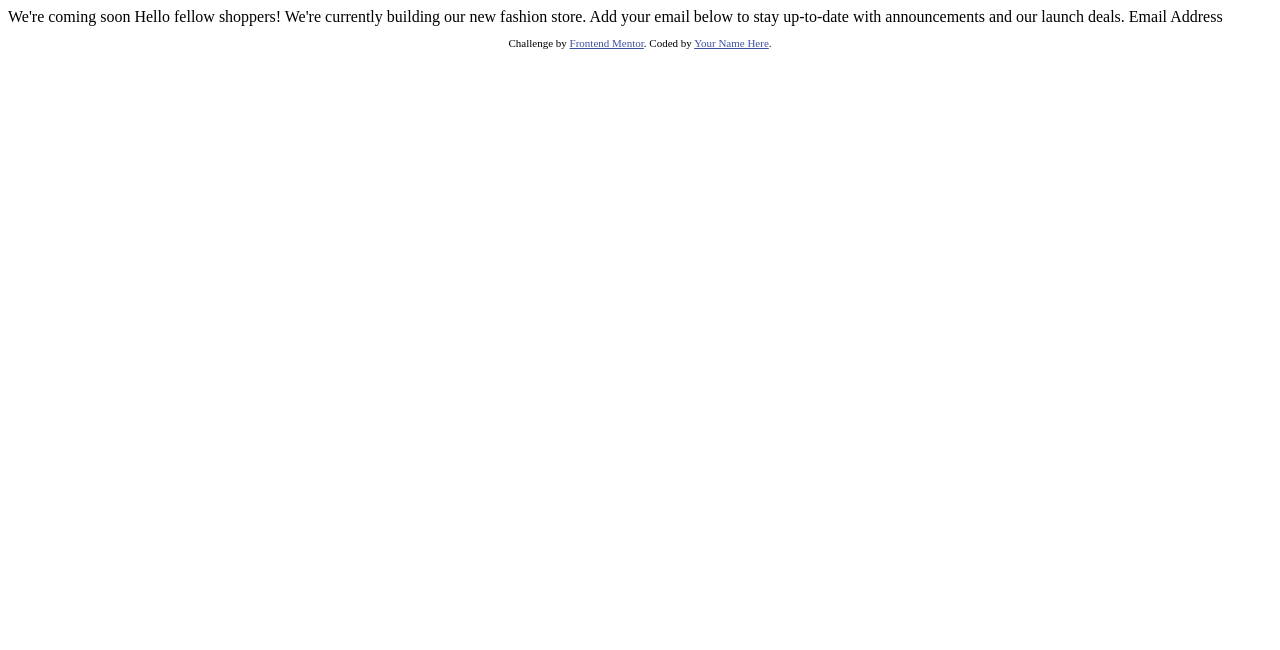
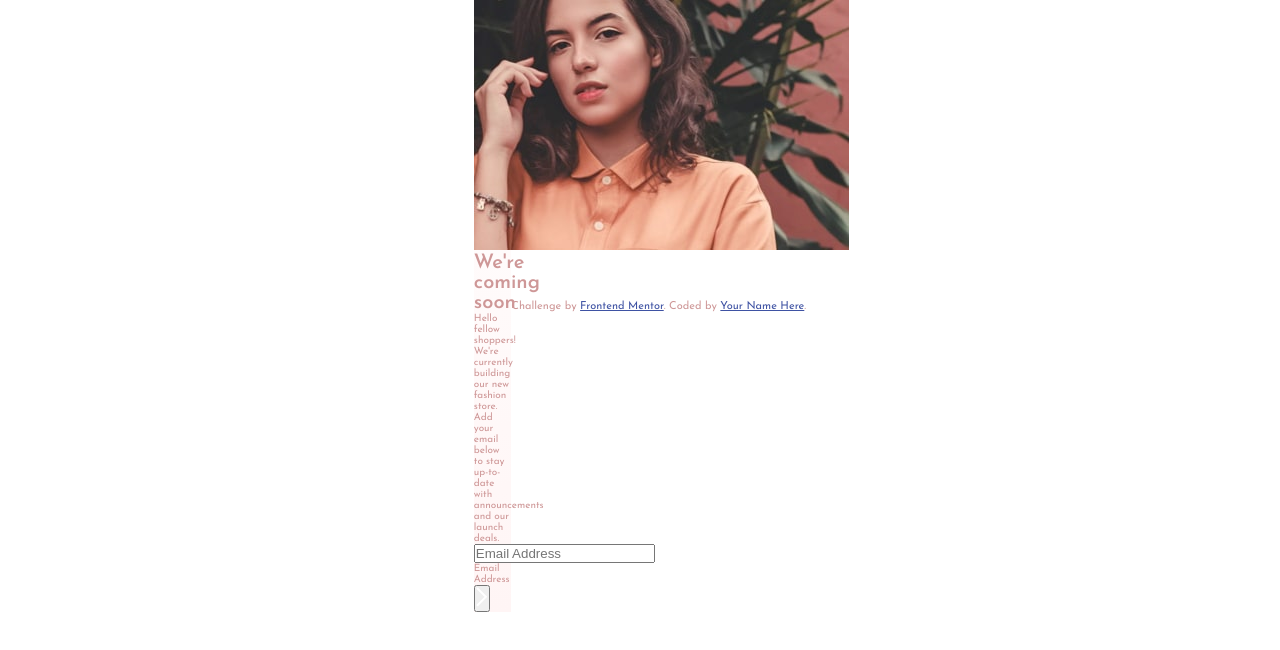
Before and after one commit to laurel-ray/base-apparel-coming-soon-master, a plain HTML site: page index.html in a window 1280 px wide. Drawn offline with Linux system fonts and the light colour scheme.

Commit message:
set up html structure and a few styles

```diff
--- a/index.html
+++ b/index.html
@@ -3,9 +3,12 @@
 <head>
   <meta charset="UTF-8">
   <meta name="viewport" content="width=device-width, initial-scale=1.0"> <!-- displays site properly based on user's device -->
-
+  <link rel="stylesheet" href="css/styles.css">
   <link rel="icon" type="image/png" sizes="32x32" href="./images/favicon-32x32.png">
-
+  <script src="scripts.js"></script>
+  <link rel="preconnect" href="https://fonts.googleapis.com">
+    <link rel="preconnect" href="https://fonts.gstatic.com" crossorigin>
+    <link href="https://fonts.googleapis.com/css2?family=Josefin+Sans:wght@300;400;600&display=swap" rel="stylesheet">
   <title>Frontend Mentor | Base Apparel coming soon page</title>
 
   <!-- Feel free to remove these styles or customise in your own stylesheet 👍 -->
@@ -15,19 +18,26 @@
   </style>
 </head>
 <body>
+  <main class="container">
+    <img src="images/hero-mobile.jpg" alt="image of woman with dark hair dressed    in  fashionable clothing" class="hero-mobile">
+    <h1 class="heading">We're coming soon</h1>
+       <p class="text"> Hello fellow shoppers! We're currently building our new fashion store.
+        Add your email below to stay up-to-date with announcements and our launch deals.</p>
 
-  We're coming soon
-
-  Hello fellow shoppers! We're currently building our new fashion store.
-  Add your email below to stay up-to-date with announcements and our launch deals.
-
-  Email Address
-
+      <form action="#" class="form">
+        <input type="text" class="form__input" placeholder="Email Address" id="email-address" required autocomplete="off">
+        <label for="email" class="form__label">Email Address</label>
+        <button class="btn">
+          <img src="images/icon-arrow.svg" aria-hidden="true" alt="arrow-icon">
+        </button>
+      </form>
+  </main>
+</body>
   <footer>
     <p class="attribution">
       Challenge by <a href="https://www.frontendmentor.io?ref=challenge" target="_blank">Frontend Mentor</a>.
       Coded by <a href="#">Your Name Here</a>.
     </p>
   </footer>
-</body>
+
 </html>
--- /dev/null
+++ b/sass/styles.scss
@@ -0,0 +1,54 @@
+/////COLOR VARIABLES
+
+//PRIMARY COLORS
+
+$clr-desat-red: #ce9797;
+$clr-soft-red: #f96262;
+
+//NEUTRAL COLOR
+
+$clr-greyish-red: #413a3a;
+
+///GRADIENTS
+$clr-top-bg: #ffffff;
+$clr-bottom-bg: #fff5f5;
+
+$clr-btn-1: #f8bfbf;
+$clr-btn-2:  #ee8c8c;
+
+
+* {
+    margin: 0;
+    padding: 0;
+}
+
+*,
+*::before,
+*::after {
+    box-sizing: inherit;
+}
+
+html {
+    box-sizing: border-box;
+    font-size: 62.5%;
+}
+
+body {
+    font-family: 'Josefin Sans';
+    font-weight: 400;
+    color: $clr-desat-red;
+    display: flex;
+    flex-direction: row;
+    justify-content: center;
+    align-items: center;
+
+
+}
+
+.container {
+    width: 3.75rem;
+    background-image: linear-gradient(to bottom, $clr-top-bg, $clr-bottom-bg);
+    background-size: cover;
+    background-repeat: no-repeat;
+
+}
```
Also changed, not shown: css/styles.css (added), 1 other file.
